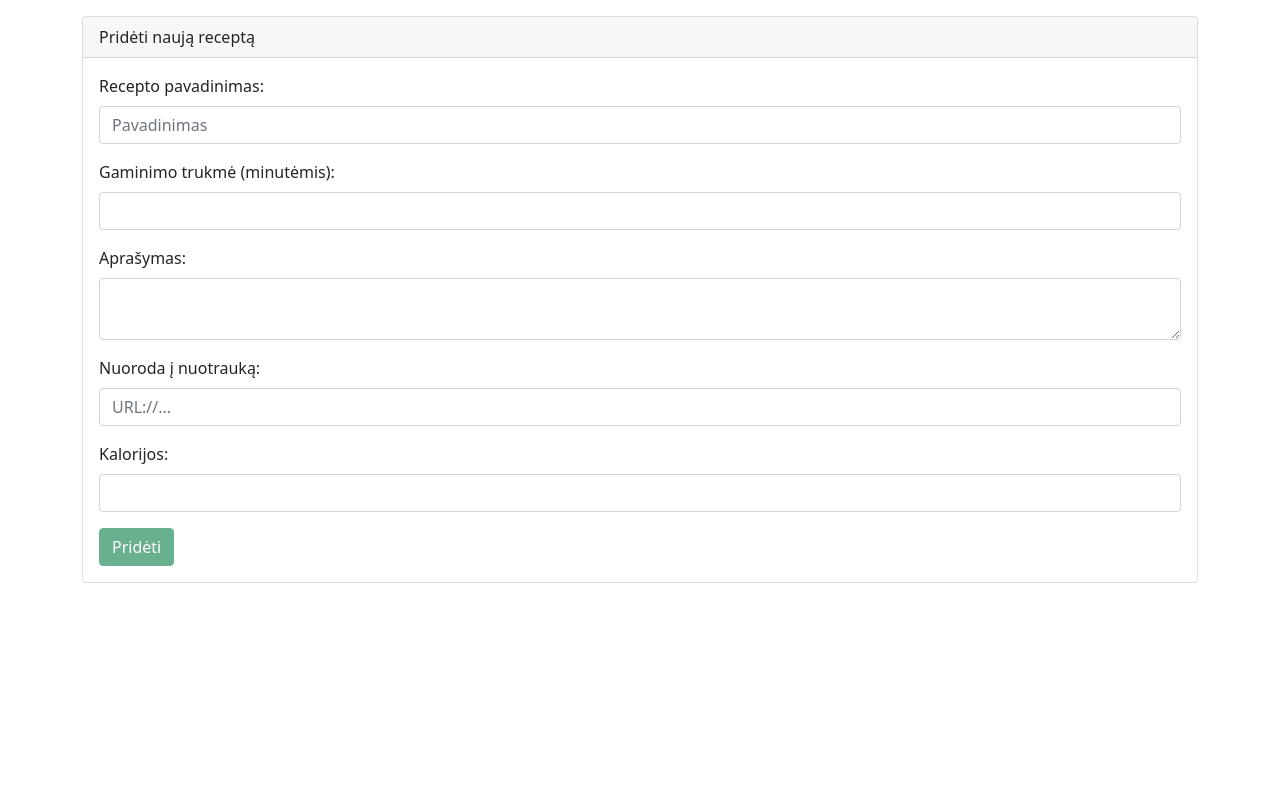
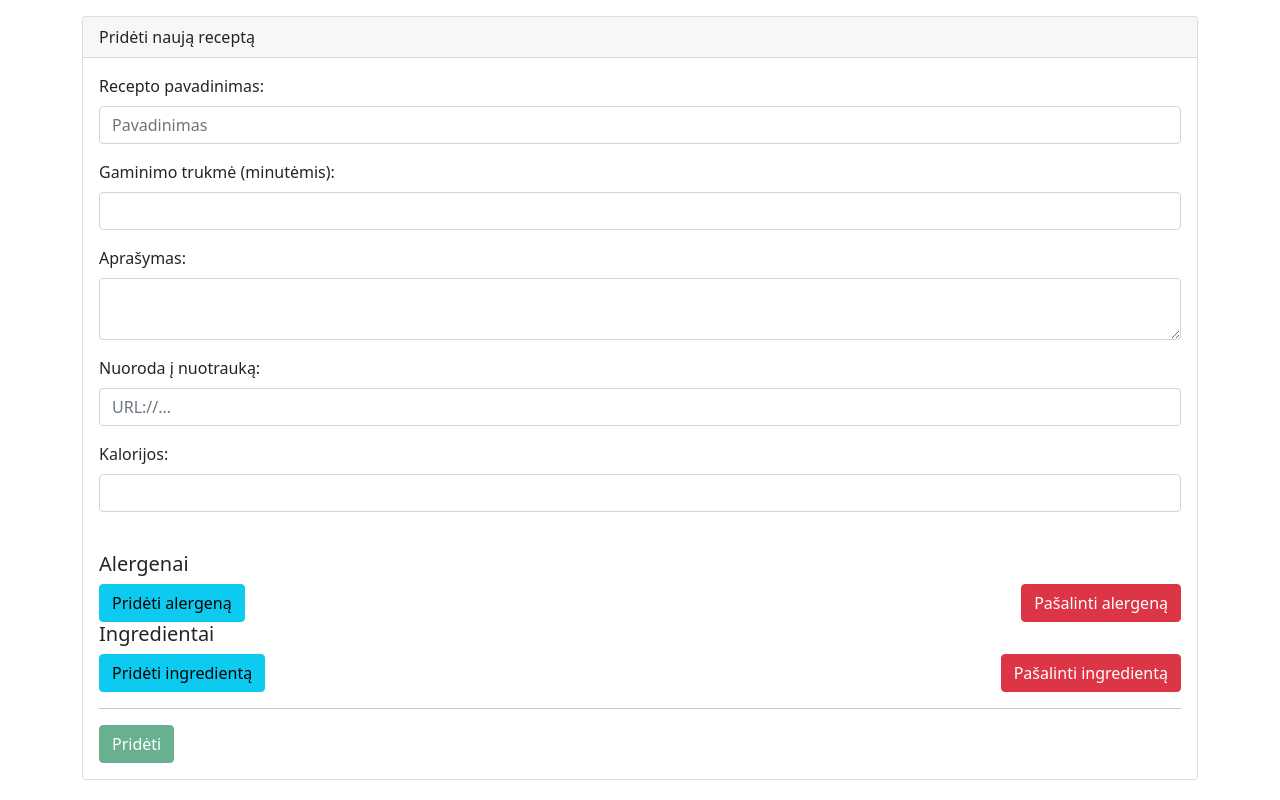
Before and after one commit to IndrePet/Angular_Receptu-Knyga, an Angular app: page / in a window 1280 px wide. Built offline with nearby package versions, Linux system fonts and the light colour scheme.

Commit message:
2 Uzduotis. Form Array

```diff
--- a/src/app/components/new-recipe/new-recipe.component.html
+++ b/src/app/components/new-recipe/new-recipe.component.html
@@ -76,7 +76,67 @@
           formControlName="kcal"
         />
       </div>
-
+      <br />
+      <div formArrayName="allergies">
+        <h5>Alergenai</h5>
+        <div class="mb-3" *ngFor="let allergy of allergies(); let i = index">
+          <input class="form-control" [formControlName]="i" />
+        </div>
+      </div>
+      <button type="button" class="btn btn-info" (click)="addAllergy()">
+        Pridėti alergeną
+      </button>
+      <button
+        type="button"
+        class="btn btn-danger float-end"
+        (click)="removeAllergy()"
+      >
+        Pašalinti alergeną
+      </button>
+      <br />
+      <div formArrayName="ingredients">
+        <h5>Ingredientai</h5>
+        <div
+          class="mb-3 row"
+          *ngFor="let ingredient of ingredients()"
+          [formGroup]="abstractToFormGroup(ingredient)"
+        >
+          <div class="col-md-4">
+            <input
+              formControlName="ingredientName"
+              class="form-control"
+              placeholder="Pavadinimas"
+            />
+          </div>
+          <div class="col-md-4">
+            <input
+              type="number"
+              formControlName="amount"
+              class="form-control"
+              placeholder="Kiekis"
+            />
+          </div>
+          <div class="col-md-4">
+            <select formControlName="ingredientName" class="form-select">
+              <option value="vnt">Vnt.</option>
+              <option value="kg">Kg.</option>
+              <option value="g">G.</option>
+              <option value="stikline">Stiklinė</option>
+            </select>
+          </div>
+        </div>
+      </div>
+      <button type="button" class="btn btn-info" (click)="addIngredient()">
+        Pridėti ingredientą
+      </button>
+      <button
+        type="button"
+        class="btn btn-danger float-end"
+        (click)="removeIngredient()"
+      >
+        Pašalinti ingredientą
+      </button>
+      <hr />
       <button
         type="submit"
         class="btn btn-success"
--- a/src/app/components/new-recipe/new-recipe.component.ts
+++ b/src/app/components/new-recipe/new-recipe.component.ts
@@ -1,5 +1,11 @@
 import { Component, OnInit } from '@angular/core';
-import { FormControl, FormGroup, Validators } from '@angular/forms';
+import {
+  AbstractControl,
+  FormArray,
+  FormControl,
+  FormGroup,
+  Validators,
+} from '@angular/forms';
 
 @Component({
   selector: 'app-new-recipe',
@@ -22,6 +28,8 @@ export class NewRecipeComponent implements OnInit {
       description: new FormControl(null, Validators.required),
       image: new FormControl(null, [Validators.required, this.urlValidator]),
       kcal: new FormControl(null),
+      ingredients: new FormArray([]),
+      allergies: new FormArray([]),
     });
   }
 
@@ -46,6 +54,39 @@ export class NewRecipeComponent implements OnInit {
     }
   }
 
+  public addAllergy() {
+    const allergy = new FormControl(null);
+    (<FormArray>this.recipeForm.get('allergies')).push(allergy);
+  }
+  public removeAllergy() {
+    (<FormArray>this.recipeForm.get('allergies')).controls.pop();
+  }
+  public allergies() {
+    return (<FormArray>this.recipeForm.get('allergies')).controls;
+  }
+
+  public addIngredient() {
+    const ingredient = new FormGroup({
+      ingredientName: new FormControl(null),
+      amount: new FormControl(null),
+      unit: new FormControl(null),
+    });
+
+    (<FormArray>this.recipeForm.get('ingredients')).push(ingredient);
+  }
+
+  public removeIngredient() {
+    (<FormArray>this.recipeForm.get('ingredients')).controls.pop();
+  }
+
+  public ingredients() {
+    return (<FormArray>this.recipeForm.get('ingredients')).controls;
+  }
+
+  public abstractToFormGroup(formGroup: AbstractControl) {
+    return <FormGroup>formGroup;
+  }
+
   public addRecipe() {
     console.log(this.recipeForm);
   }
```
